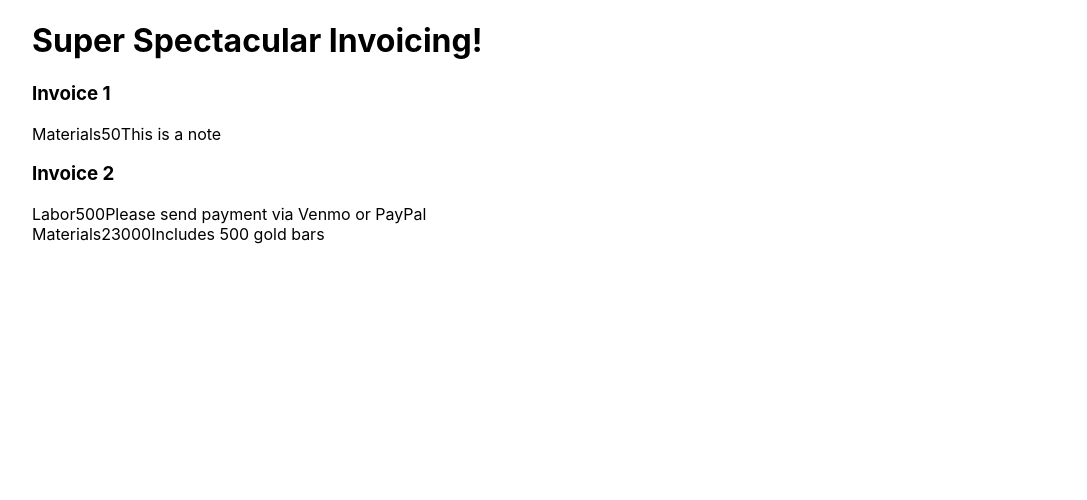
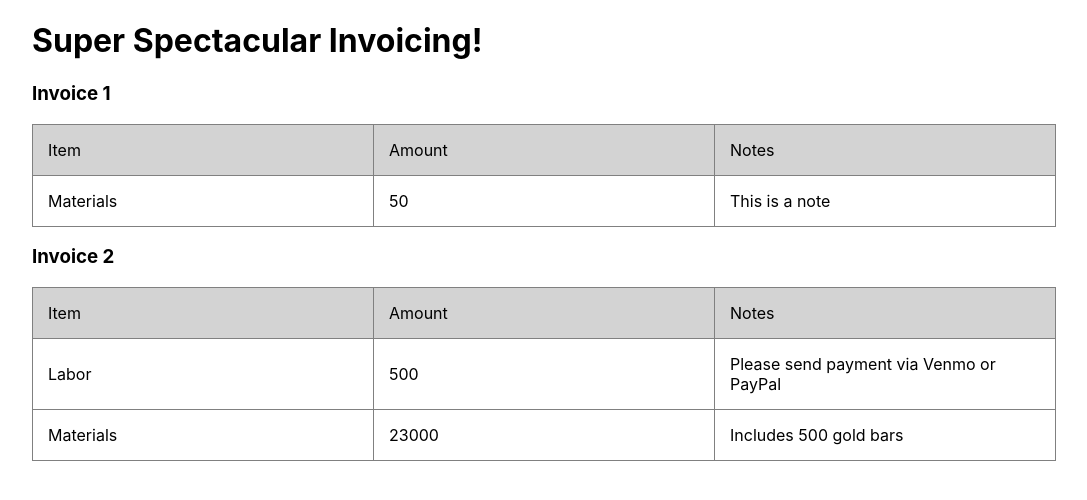
Before and after one commit to trezp/so-many-invoices, a React (Create React App) app: page / in a window 1280 px wide. Shown: the top 500 px of the page, without its empty margins (96-1183 px from the left). Built offline with nearby package versions, Linux system fonts and the light colour scheme.

Commit message:
Adds CSS to tables, adds LineItem component

```diff
--- a/src/components/LineItem.js
+++ b/src/components/LineItem.js
@@ -0,0 +1,15 @@
+import React from 'react';
+
+class LineItem extends React.Component {
+
+  render () {
+    return this.props.lineItem.map((lineItem) =>
+      <tr key={lineItem.itemNo}>
+        <td>{lineItem.title}</td>
+        <td>{lineItem.amount}</td>
+        <td>{lineItem.notes}</td>
+      </tr>
+    )}
+}
+
+export default LineItem;
--- a/src/components/invoice/Invoice.css
+++ b/src/components/invoice/Invoice.css
@@ -4,7 +4,23 @@ ul {
 ul li {
   list-style-type: none;
 }
+table {
+  width: 100%;
+  border: 1px solid black;
+  border-collapse: collapse;
+  margin-bottom: 15px;
+}
+
+thead tr {
+  background: lightgray;
+}
+th, tr, td {
+  border: 1px solid gray;
+  padding: 15px;
+  width: 33%;
+}
 
 .invoice-line-item {
-  display: flex;
+  display: table;
+
 }
--- a/src/components/invoice/Invoice.js
+++ b/src/components/invoice/Invoice.js
@@ -1,4 +1,7 @@
-import React from 'react'
+import React from 'react';
+
+import LineItem from '../LineItem.js';
+
 import data from '../../invoiceDB.json';
 import './Invoice.css';
 
@@ -6,19 +9,21 @@ class Invoice extends React.Component {
 
   makeListItems (){
     return data.map((listItem) =>
-    <li key={listItem.id} className="invoice-list-item">
-      <h3>{listItem.title}</h3>
-      <ul className="invoice-line-item-list">
-       {listItem.lineItems.map((lineItem) =>
-       <li key={lineItem.itemNo}>
-         <ul className="invoice-line-item">
-           <li>{lineItem.title}</li>
-           <li>{lineItem.amount}</li>
-           <li>{lineItem.notes}</li>
-         </ul>
-       </li> )}
-      </ul>
-    </li>);
+      <li key={listItem.id} className="invoice-list-item">
+        <h3>{listItem.title}</h3>
+        <table className="line-item-table">
+          <thead>
+            <tr>
+              <td>Item</td>
+              <td>Amount</td>
+              <td>Notes</td>
+            </tr>
+          </thead>
+          <tbody>
+          <LineItem lineItem={listItem.lineItems}/>
+          </tbody>
+        </table>
+      </li>);
   }
 
   render () {
```
